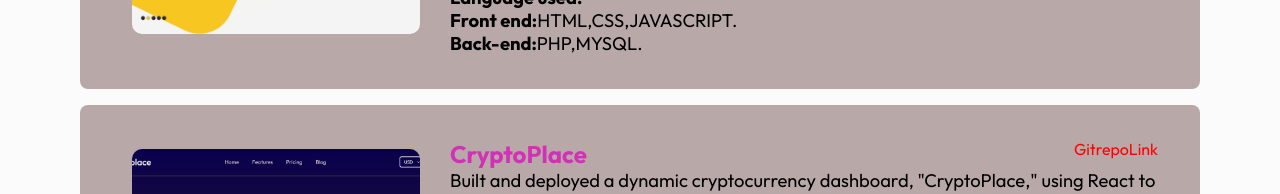
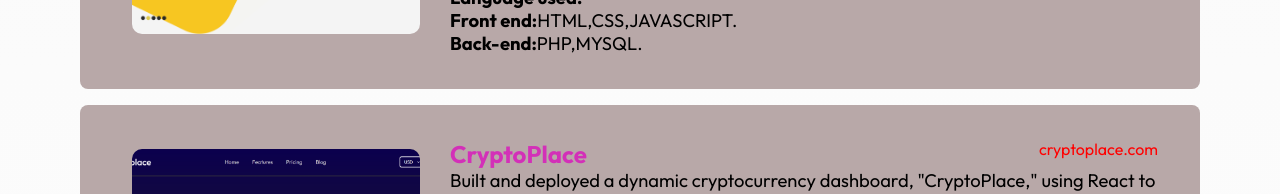
Before and after one commit to AbhinavAcharya07/MyPortfolio, a React (Vite) app: page / in a window 1280 px wide. Shown: the part 2160-2354 px from the top of the page. Built offline with nearby package versions, Linux system fonts and the light colour scheme.

Commit message:
added Project 2 Website Link

```diff
--- a/src/Project/Project2.jsx
+++ b/src/Project/Project2.jsx
@@ -24,11 +24,11 @@
           <h1 id={props.projectTextHead}>CryptoPlace</h1>
           <a
             id="plink3"
-            href="https://github.com/AbhinavAcharya07/CryptoPlace"
+            href="https://crypto-place-m4u0k45sz-abhinavs-projects-dff478f0.vercel.app/"
             target="_blank"
             style={{ color: "red" }}
           >
-            GitrepoLink
+            cryptoplace.com
           </a>
         </div>
         <p id={props.projectTextPara}>
```
